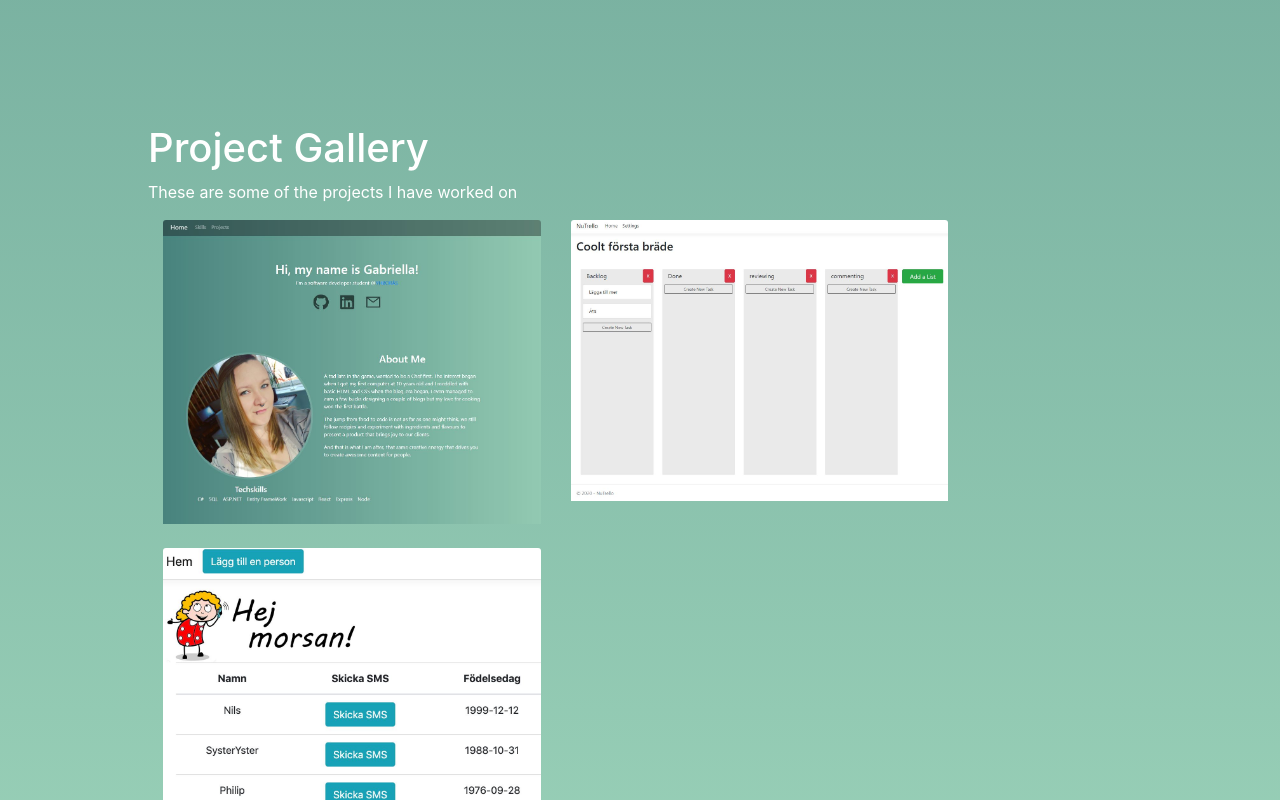
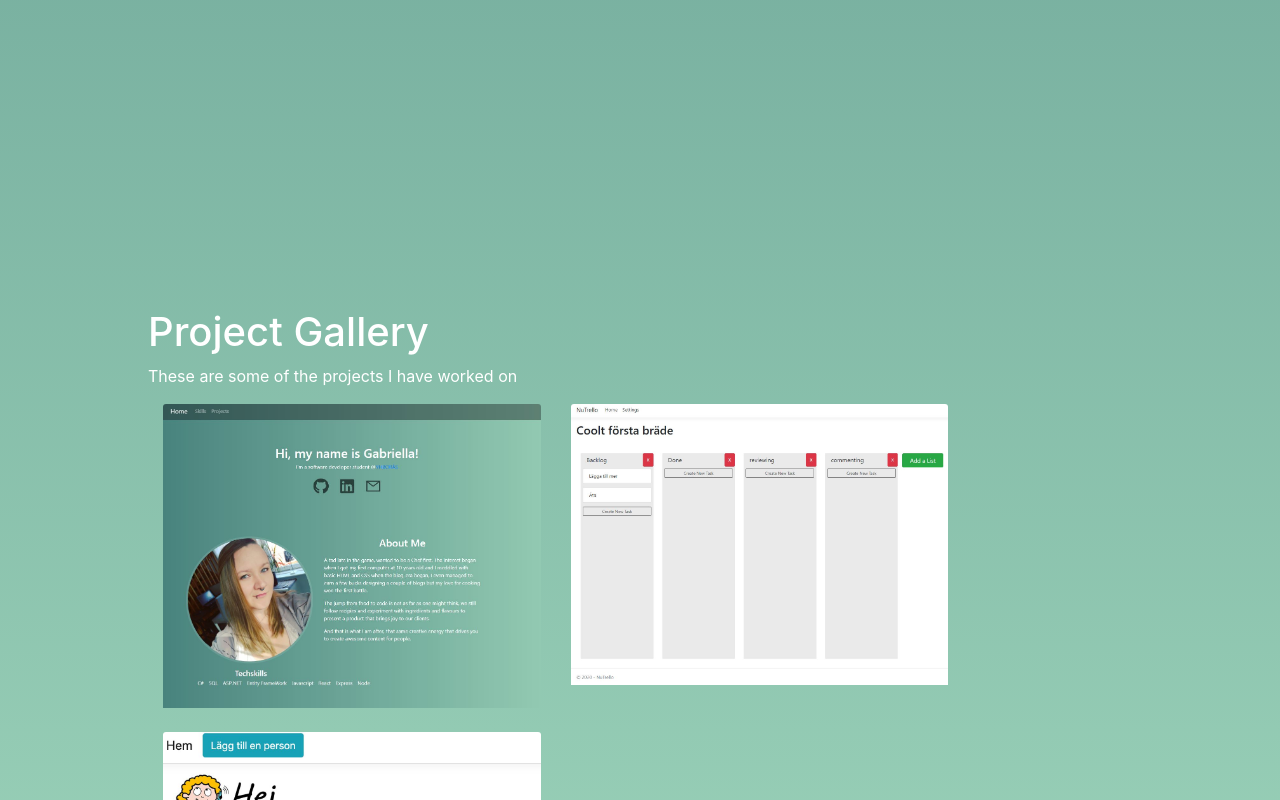
Before and after one commit to gwestberg/portfolio, a React (Create React App) app: page / in a window 1280 px wide. Shown: the part 1900-2700 px from the top of the page. Built offline with nearby package versions, Linux system fonts and the light colour scheme.

Commit message:
Fixed alignment om small-screens

```diff
--- a/src/components/Home.js
+++ b/src/components/Home.js
@@ -117,19 +117,21 @@ export default class Home extends Component {
                 {/* ------------ */}
 
                 {/* CONTENT */}
-                <div className="container content">
-                    <div className="column">
+                <div className="container content ">
+                    <div className="column sm-4">
                         {/* ABOUT */}
                         <section id="about">
                             <About></About>
                         </section>
+                        <br/>
                         {/* ------------ */}
 
                         {/* PROJECTS */}
                         <section id="projects">
-
+                            <div className="column sm-4">
                             <Projects></Projects>
                             <br />
+                            </div>
                         </section>
                         {/* ------------ */}
 
--- a/src/components/css/Projects.css
+++ b/src/components/css/Projects.css
@@ -0,0 +1,8 @@
+
+
+#Projects{
+    display: flex;
+    flex-wrap: wrap;
+    flex-direction: column;
+    padding-top: 10em;
+}
```
